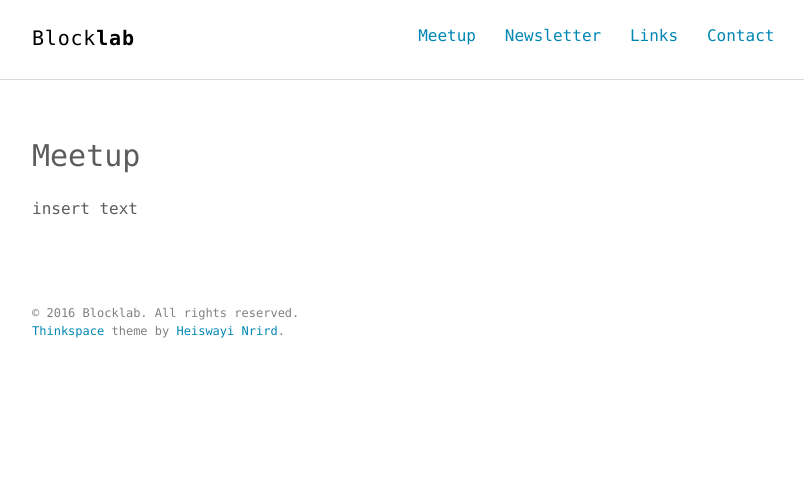
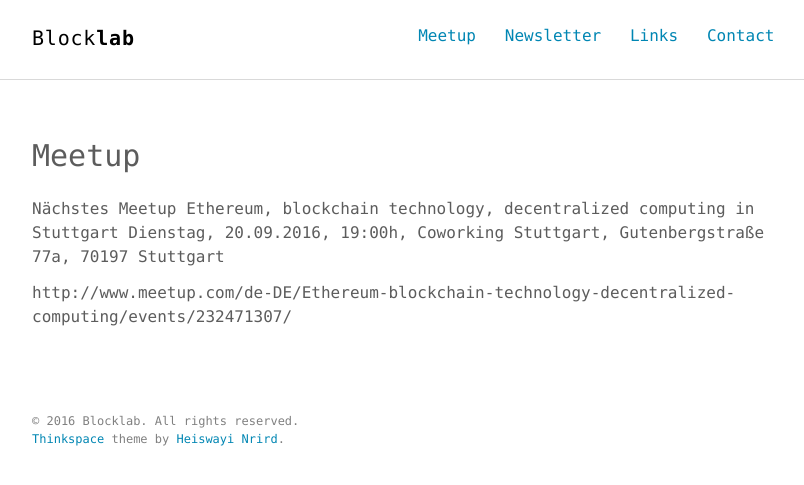
Before and after one commit to blocklab/site, a Jekyll site: the page built from meetup.md, in a window 1280 px wide. Shown: the top 485 px of the page, without its empty margins (232-1036 px from the left). Built offline with Jekyll 4.4.1, drawn with Linux system fonts in a browser that asks for light colours.

Commit message:
Update meetup.md

```diff
--- a/meetup.md
+++ b/meetup.md
@@ -4,4 +4,7 @@ title: Meetup
 permalink: /meetup/
 ---
 
-insert text
+Nächstes Meetup Ethereum, blockchain technology, decentralized computing in Stuttgart
+Dienstag, 20.09.2016, 19:00h, Coworking Stuttgart, Gutenbergstraße 77a, 70197 Stuttgart
+
+http://www.meetup.com/de-DE/Ethereum-blockchain-technology-decentralized-computing/events/232471307/
```
